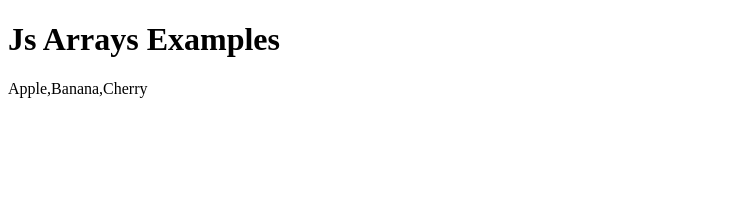
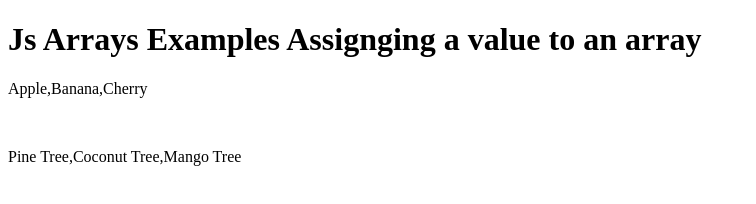
Before and after one commit to rodprogramdev/rodprogramdev-coder-jsbasics, a plain HTML site: page 06-JSArrays/array.html in a window 1280 px wide. Shown: the whole page, without its empty margins (0-756 px from the left). Drawn offline with Linux system fonts and the light colour scheme.

Commit message:
Array Constructor example
Test assigning values to an empty array declaration
Showcased two different approaches to assign values to an array

```diff
--- a/06-JSArrays/array.html
+++ b/06-JSArrays/array.html
@@ -7,15 +7,23 @@
     <title>Array Example</title>
 </head>
 <body>
-    <h1>Js Arrays Examples</h1>
+    <h1>Js Arrays Examples Assignging a value to an array</h1>
     <p id="demo1"></p>
-
+    <br>
+    <p id="demo2"></p>
     <script>
         const fruits= [];
         fruits[0]='Apple';
         fruits[1]='Banana';
         fruits[2]='Cherry';
         document.getElementById('demo1').innerHTML = fruits;
+
+        /*NOTE: We can use the 'new' keyword to assign values to an array. */
+
+        const trees = new Array('Pine Tree', 'Coconut Tree', 'Mango Tree');
+        document.getElementById('demo2').innerHTML = trees;
+
+
     </script>
 </body>
 </html>
```
Also changed, not shown: 06-JSArrays/array.js (+15 -1 lines).
